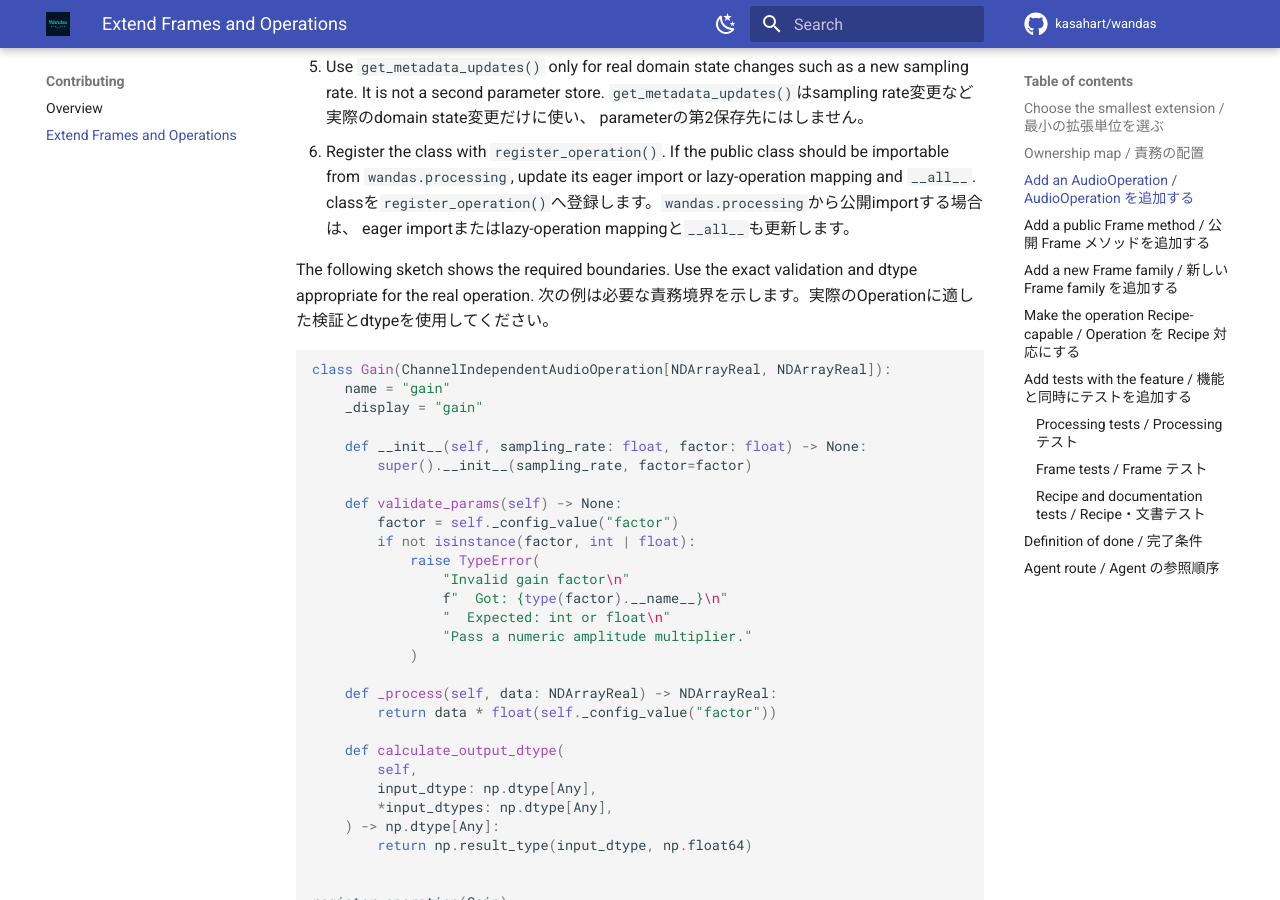
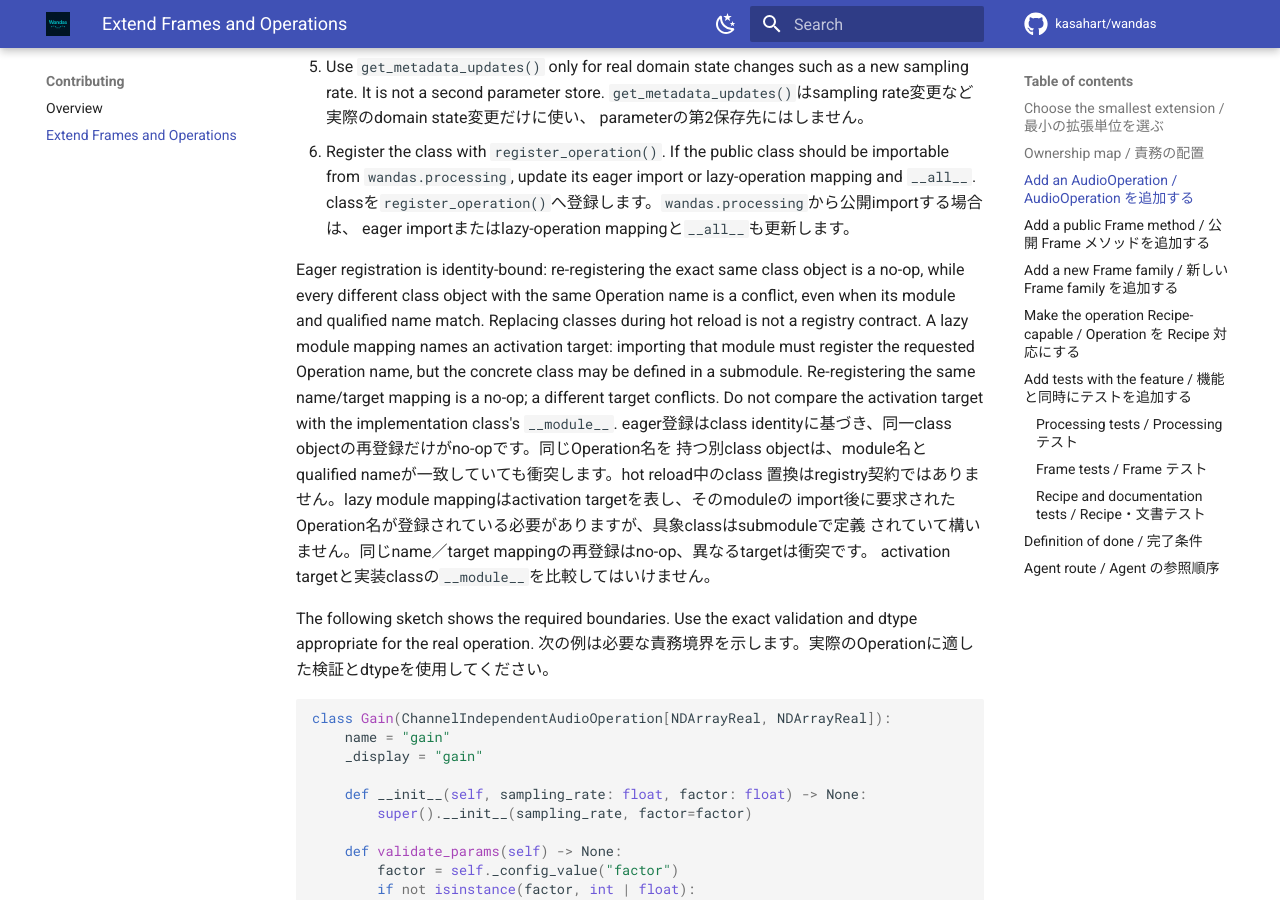
Before and after one commit to kasahart/wandas, an MkDocs documentation site: the page built from docs/src/contributing/frame-operation-extensions.md, in a window 1280 px wide and 900 px high, scrolled down 2938 px. Built offline with MkDocs 1.6.1 and Material for MkDocs 9.7.7, drawn with Linux system fonts in a browser that asks for light colours; comment, search, counter and statistics services are not loaded; some of the changed text lies outside the part shown.

Commit message:
Fix registry activation and inventory contracts

```diff
--- a/docs/src/contributing/frame-operation-extensions.md
+++ b/docs/src/contributing/frame-operation-extensions.md
@@ -95,6 +95,21 @@ Frame metadataを変更してはいけません。
    mapping and `__all__`.
    classを`register_operation()`へ登録します。`wandas.processing`から公開importする場合は、
    eager importまたはlazy-operation mappingと`__all__`も更新します。
+
+Eager registration is identity-bound: re-registering the exact same class object is
+a no-op, while every different class object with the same Operation name is a
+conflict, even when its module and qualified name match. Replacing classes during hot
+reload is not a registry contract. A lazy module mapping names an activation target:
+importing that module must register the requested Operation name, but the concrete
+class may be defined in a submodule. Re-registering the same name/target mapping is a
+no-op; a different target conflicts. Do not compare the activation target with the
+implementation class's ``__module__``.
+eager登録はclass identityに基づき、同一class objectの再登録だけがno-opです。同じOperation名を
+持つ別class objectは、module名とqualified nameが一致していても衝突します。hot reload中のclass
+置換はregistry契約ではありません。lazy module mappingはactivation targetを表し、そのmoduleの
+import後に要求されたOperation名が登録されている必要がありますが、具象classはsubmoduleで定義
+されていて構いません。同じname／target mappingの再登録はno-op、異なるtargetは衝突です。
+activation targetと実装classの``__module__``を比較してはいけません。
 
 The following sketch shows the required boundaries. Use the exact validation and
 dtype appropriate for the real operation.
@@ -428,9 +443,10 @@ PR作成前に次を確認します。
   coverage, and participates in the shared Frame-family contracts;
   新しいbuilt-in Frameが明示的なWDF codec、round-trip／corruption testを持ち、共有Frame-family
   contractへ含まれている。
-- every lazy Operation has a tested activation path from its declared module to the
-  corresponding eager implementation;
-  lazy Operationが宣言moduleから対応するeager実装へ至るactivation pathをtestしている。
+- every lazy Operation has a tested activation target whose import registers the
+  requested Operation name, including when the implementation lives in a submodule;
+  lazy Operationのactivation targetをimportすると、実装がsubmoduleにある場合も含め、要求された
+  Operation名が登録されることをtestしている。
 - numerical Operation names do not collide with a different eager implementation or
   lazy module mapping;
   数値Operation名が異なるeager実装やlazy module mappingと衝突していない。
```
Also changed, not shown: docs/src/release-notes/v0.6.3.md (+5 -0 lines), 5 other files.
